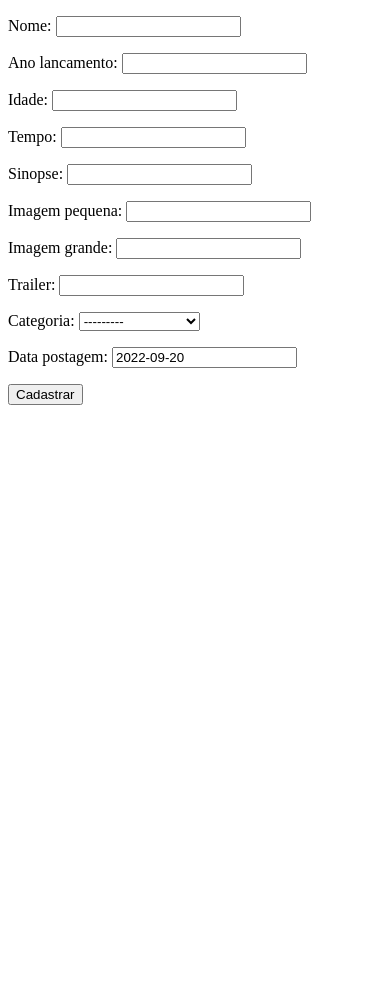
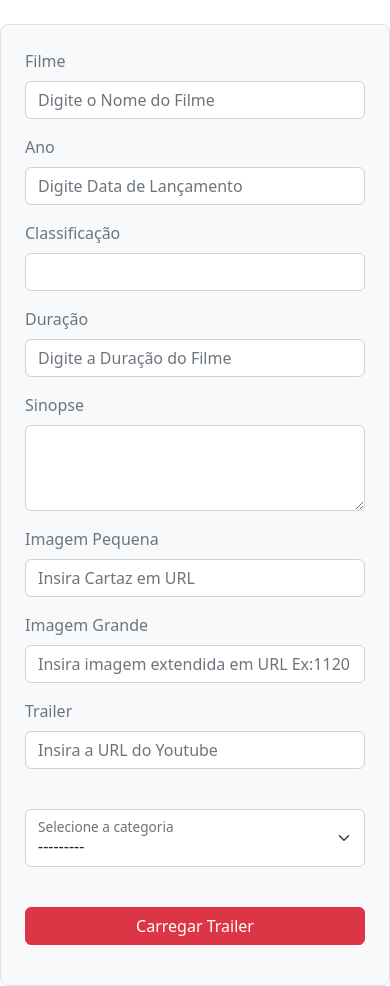
Before and after one commit to gustavokoerich/Projeto-Filme, a Django app: page /cadastro/ in a window 390 px wide. Before the commit the page ends 405 px from the top, so only its background shows below. Run offline with Django 4.2, Linux system fonts and the light colour scheme; data comes from the database, SQL or seed files in the repository; both versions use the stored data as it was after the commit; some libraries are stand-ins or nearby versions.

Commit message:
Atualização 0.1

```diff
--- a/filmes/forms.py
+++ b/filmes/forms.py
@@ -7,4 +7,43 @@ class CadastrarFilme(forms.ModelForm):
     class Meta:
         model = Filme
         fields = ['nome', 'ano_lancamento', 'idade', 'tempo', 'sinopse', 'imagem_pequena',
-                  'imagem_grande', 'trailer', 'categoria', 'data_postagem']
+                  'imagem_grande', 'trailer', 'categoria']
+
+        widgets = {
+            'nome': forms.TextInput(
+                attrs={'class': 'form-control',
+                       'placeholder': 'Digite o Nome do Filme'}
+            ),
+            'idade': forms.NumberInput(
+                attrs={'class': 'form-control'}
+            ),
+            'ano_lancamento': forms.NumberInput(
+                attrs={'class': 'form-control',
+                       'placeholder': 'Digite Data de Lançamento'}
+            ),
+            'tempo': forms.TextInput(
+                attrs={'class': 'form-control',
+                       'placeholder': 'Digite a Duração do Filme'}
+            ),
+            'sinopse': forms.Textarea(
+                attrs={'class': 'form-control',
+                       'rows': '3'}
+            ),
+            'imagem_pequena': forms.URLInput(
+                attrs={'class': 'form-control',
+                       'placeholder': 'Insira Cartaz em URL'}
+            ),
+            'imagem_grande': forms.URLInput(
+                attrs={'class': 'form-control',
+                       'placeholder': 'Insira imagem extendida em URL Ex:1120 x 700'
+                                      '(Obs: não pode ter um height menor que 700)'}
+            ),
+            'trailer': forms.URLInput(
+                attrs={'class': 'form-control',
+                       'placeholder': 'Insira a URL do Youtube'}
+            ),
+            'categoria': forms.Select(
+                attrs={'class': 'form-select'}
+            ),
+
+        }
--- a/filmes/models.py
+++ b/filmes/models.py
@@ -13,7 +13,7 @@ class Filme(models.Model):
     nome = models.CharField(max_length=30)
     ano_lancamento = models.IntegerField()
     idade = models.IntegerField()
-    tempo = models.TimeField()
+    tempo = models.TextField()
     sinopse = models.CharField(max_length=450)
     imagem_pequena = models.URLField()
     imagem_grande = models.URLField()
--- a/filmes/templates/filmes/cadastro_filmes.html
+++ b/filmes/templates/filmes/cadastro_filmes.html
@@ -1,14 +1,80 @@
-<!DOCTYPE html>
-<html lang="en">
+<!doctype html>
+{% load static %}
+<html lang="pt-br">
   <head>
-    <meta charset="UTF-8">
-    <title>Cadastro</title>
+    <meta charset="utf-8">
+    <meta name="viewport" content="width=device-width, initial-scale=1">
+
+    <title>Cadastro de filme</title>
+    <link href="https://cdn.jsdelivr.net/npm/bootstrap@5.2.0/dist/css/bootstrap.min.css" rel="stylesheet" integrity="sha384-gH2yIJqKdNHPEq0n4Mqa/HGKIhSkIHeL5AyhkYV8i59U5AR6csBvApHHNl/vI1Bx" crossorigin="anonymous">
+      <link rel="stylesheet" href="{% static 'filmes/main.css' %}">
+      <link rel="stylesheet" href="{% static 'filmes/responsive.css' %}">
+      <link rel="stylesheet" href="{% static 'filmes/nav2.css' %}">
+      <style>
+          label {
+              color: #6c757d;
+          }
+      </style>
+
+
   </head>
   <body>
-<form action="." method="POST">
+  {% include 'partials/nav.html' %}
+  <br>
+    <div class="conteiner">
+        <div class="row align-items-center">
+            <div class="col-md-10 mx-auto col-lg-5">
+                 <form class="p-4 p-md-5 border rounded-3 bg-light" method="POST">
                     {% csrf_token %}
-    {{ form.as_p }}
-    <input type="submit" value="Cadastrar">
+                    <div class="form-floating mb-3">
+                        <div class="form-floating">
+                            <div class="mb-3">
+                                <label for="exampleFormControlInput1" class="form-label">Filme</label>
+                                {{ form.nome }}
+                              </div>
+                              <div class="mb-3">
+                                <label for="exampleFormControlInput1" class="form-label">Ano</label>
+                                {{ form.ano_lancamento }}
+                              </div>
+                              <div class="mb-3">
+                                <label for="exampleFormControlInput1" class="form-label">Classificação</label>
+                                {{ form.idade }}
+                              </div>
+                              <div class="mb-3">
+                                <label for="exampleFormControlInput1" class="form-label">Duração</label>
+                                {{ form.tempo }}
+                              </div>
+                              <div class="mb-3">
+                                <label for="exampleFormControlTextarea1" class="form-label">Sinopse</label>
+                                  {{form.sinopse}}
+                              </div>
+                              <div class="mb-3">
+                                <label for="exampleFormControlInput1" class="form-label">Imagem Pequena</label>
+                                {{ form.imagem_pequena }}
+                              </div>
+                              <div class="mb-3">
+                                <label for="exampleFormControlInput1" class="form-label">Imagem Grande</label>
+                                {{ form.imagem_grande }}
+                              </div>
+                              <div class="mb-3">
+                                <label for="exampleFormControlInput1" class="form-label">Trailer</label>
+                                {{ form.trailer }}
+                              </div>
+                              <br>
+                              <div class="form-floating">
+                                  {{ form.categoria }}
+                                  <label for="floatingSelect" class="text-dark">Selecione a categoria</label>
+                              </div>
+                              <p></p>
+                              <br>
+                              <div class="d-grid gap-2">
+                              <button type="submit" class="btn btn-danger">Carregar Trailer</button>
+                            </div>
                  </form>
+            </div>
+        </div>
+
+    </div>
+    <script src="https://cdn.jsdelivr.net/npm/bootstrap@5.2.0/dist/js/bootstrap.bundle.min.js" integrity="sha384-A3rJD856KowSb7dwlZdYEkO39Gagi7vIsF0jrRAoQmDKKtQBHUuLZ9AsSv4jD4Xa" crossorigin="anonymous"></script>
   </body>
 </html>
--- a/filmes/urls.py
+++ b/filmes/urls.py
@@ -3,5 +3,6 @@ from filmes.views import *
 
 urlpatterns = [
     path('', home),
-    path('cadastro/', cadastro, name='cadastro')
+    path('cadastro/', cadastro, name='cadastro'),
+    path('filmes/<int:id>', informacao, name='informacao')
 ]
--- a/filmes/views.py
+++ b/filmes/views.py
@@ -1,11 +1,13 @@
 from django.shortcuts import render, redirect
 from filmes.forms import *
+from filmes.models import *
 
 # Create your views here.
 
 
 def home(request):
-    return render(request, 'filmes/index.html')
+    banco = Filme.objects.all()
+    return render(request, 'filmes/index.html', {'filmes': banco})
 
 
 def cadastro(request):
@@ -20,3 +22,14 @@ def cadastro(request):
             return redirect('/')
         else:
             return redirect('/')
+
+
+def informacao(request, id):
+    filme = Filme.objects.get(id=id)
+    filme_relacionado = Filme.objects.filter(categoria_id=filme.categoria_id)
+
+    return render(request, 'filmes/informacao.html', {'nome': filme.nome,
+                                                      'sinopse': filme.sinopse,
+                                                      'relacionados': filme_relacionado,
+                                                      'imagem': filme.imagem_grande,
+                                                      'trailer': filme.trailer})
```
Also changed, not shown: filmes/templates/filmes/index.html (+46 -3 lines), db.sqlite3. Lines whose indentation alone changed are shown as unchanged.
